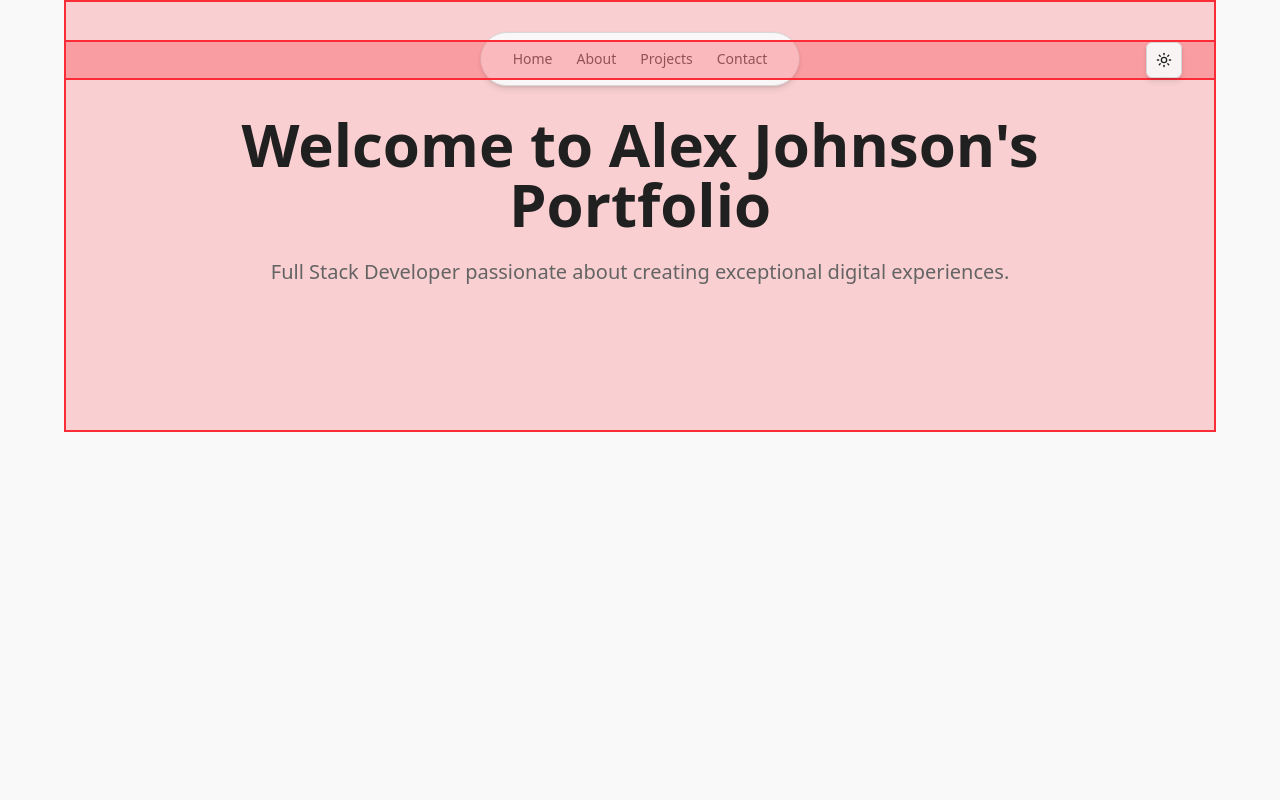
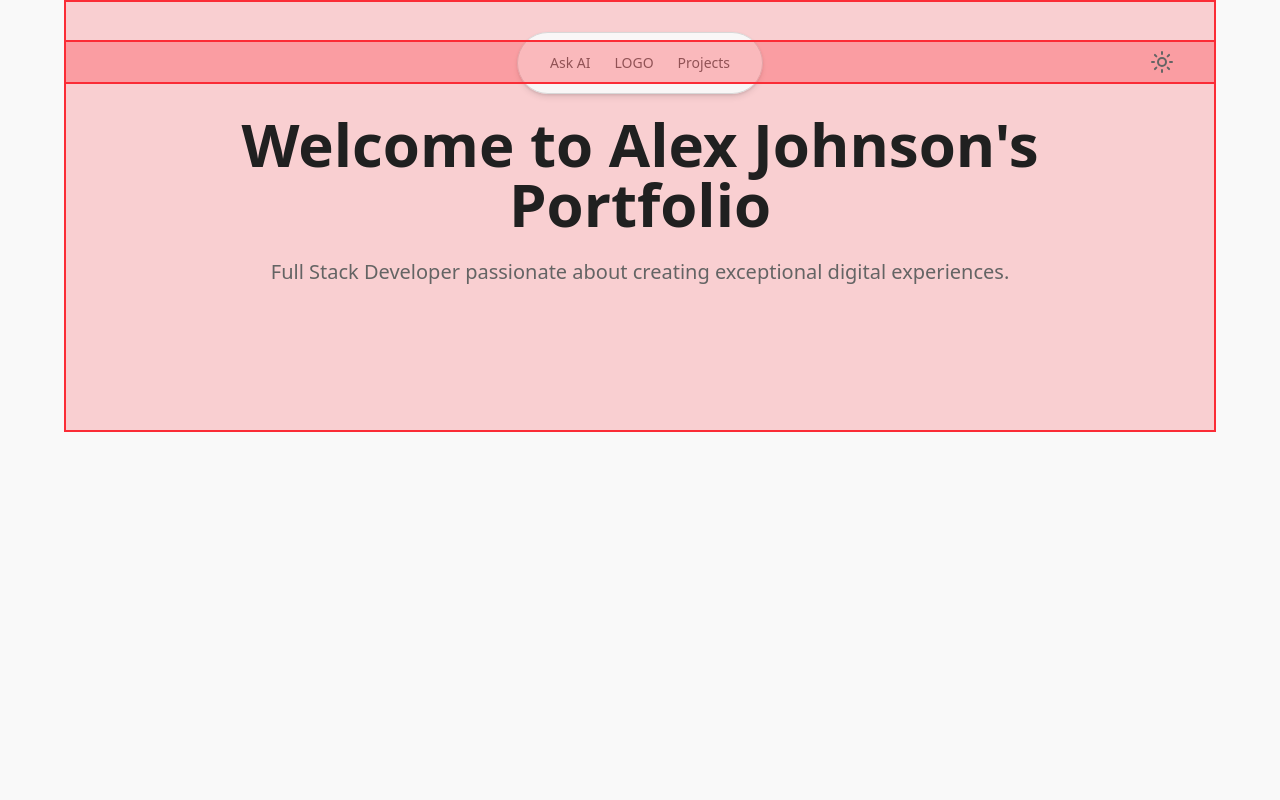
Before and after one commit to AryanDeore/portfolio, a Next.js app: page / in a window 1280 px wide. Shown: the top 800 px of the page. Built offline with nearby package versions, Linux system fonts and the light colour scheme.

Commit message:
checkpoint

```diff
--- a/src/app/layout.tsx
+++ b/src/app/layout.tsx
@@ -31,24 +31,19 @@ export const metadata: Metadata = {
 
 const navItems = [
   {
-    name: "Home",
+    name: "Ask AI",
     link: "#",
     icon: <HomeIcon className="h-4 w-4 text-muted-foreground" />,
   },
   {
-    name: "About",
-    link: "#about",
+    name: "LOGO",
+    link: "#",
     icon: <User className="h-4 w-4 text-muted-foreground" />,
   },
   {
     name: "Projects",
     link: "#projects",
     icon: <Briefcase className="h-4 w-4 text-muted-foreground" />,
-  },
-  {
-    name: "Contact",
-    link: "#contact",
-    icon: <MessageSquare className="h-4 w-4 text-muted-foreground" />,
   },
 ];
 
--- a/src/components/ui/sticky-navbar.tsx
+++ b/src/components/ui/sticky-navbar.tsx
@@ -8,8 +8,8 @@ import {
 } from "framer-motion";
 import { cn } from "@/lib/utils";
 import Link from "next/link";
-import { ThemeToggleButton } from "@/components/ui/shadcn-io/theme-toggle-button";
 import { useTheme } from "@/components/theme-provider";
+import { Sun, Moon } from "lucide-react";
 
 export const StickyNav = ({
   navItems,
@@ -49,7 +49,7 @@ export const StickyNav = ({
             duration: 0.2,
           }}
           className={cn(
-            "flex fixed top-8 inset-x-0 mx-auto bg-background/95 backdrop-blur-sm border border-border rounded-full shadow-lg z-[5000] px-8 py-4 items-center justify-center space-x-6",
+            "flex fixed top-8 inset-x-0 mx-auto bg-background/95 backdrop-blur-sm border border-border rounded-full shadow-lg z-[5000] px-8 py-5 items-center justify-center space-x-6",
             // Ensure navbar doesn't stretch too wide on ultra-wide screens - use max-w-fit for content-based width with a reasonable maximum
             "max-w-fit",
             className
@@ -88,12 +88,17 @@ export const StickyNav = ({
         >
           <div className="max-w-6xl mx-auto px-4 sm:px-6 lg:px-8 flex justify-end bg-red-500/30 border-2 border-red-500">
             <div className="pointer-events-auto">
-              <ThemeToggleButton
-                theme={theme}
+              <button
                 onClick={toggleTheme}
-                variant="none"
-                className="bg-background/95 backdrop-blur-sm border border-border shadow-lg"
-              />
+                className="p-2 rounded-md hover:bg-background/20 transition-colors duration-200 text-muted-foreground hover:text-foreground"
+                aria-label={`Switch to ${theme === 'light' ? 'dark' : 'light'} theme`}
+              >
+                {theme === 'light' ? (
+                  <Sun className="h-6 w-6" />
+                ) : (
+                  <Moon className="h-6 w-6" />
+                )}
+              </button>
             </div>
           </div>
         </motion.div>
```
